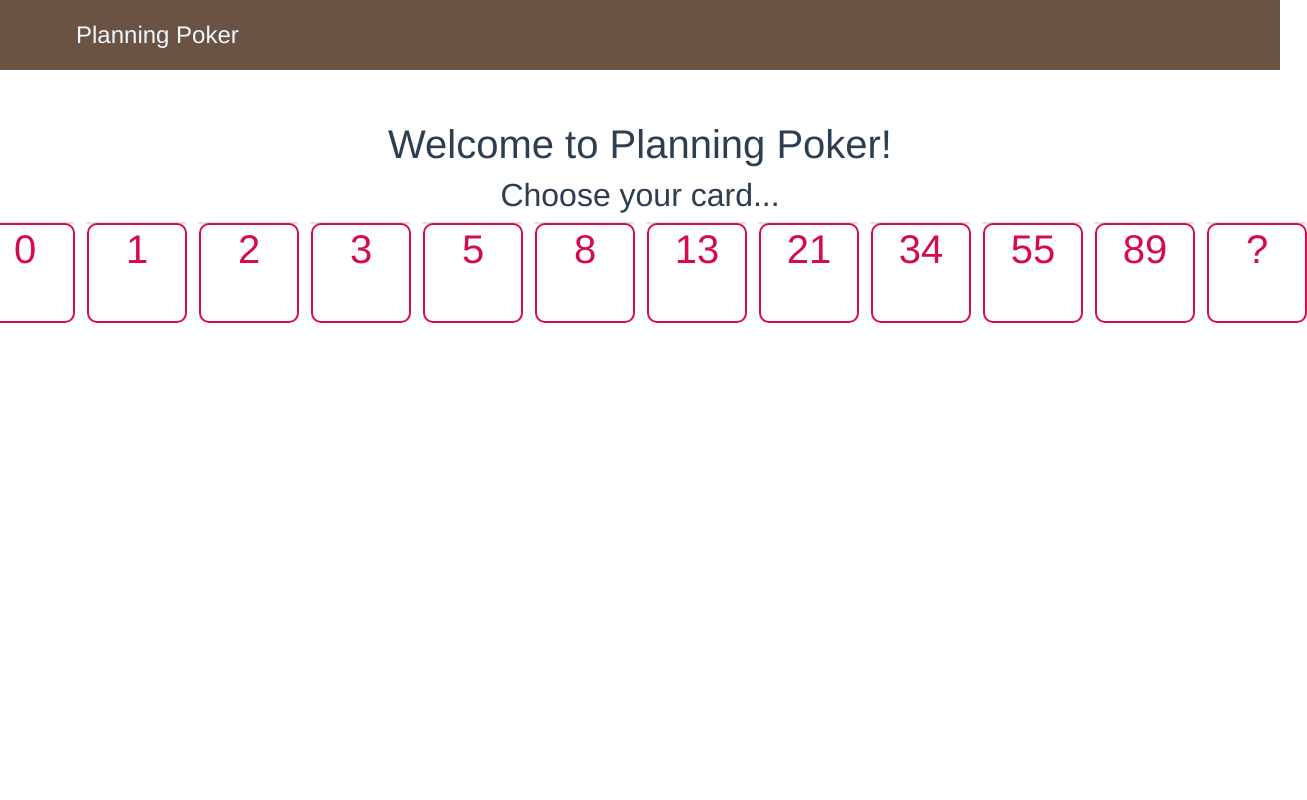
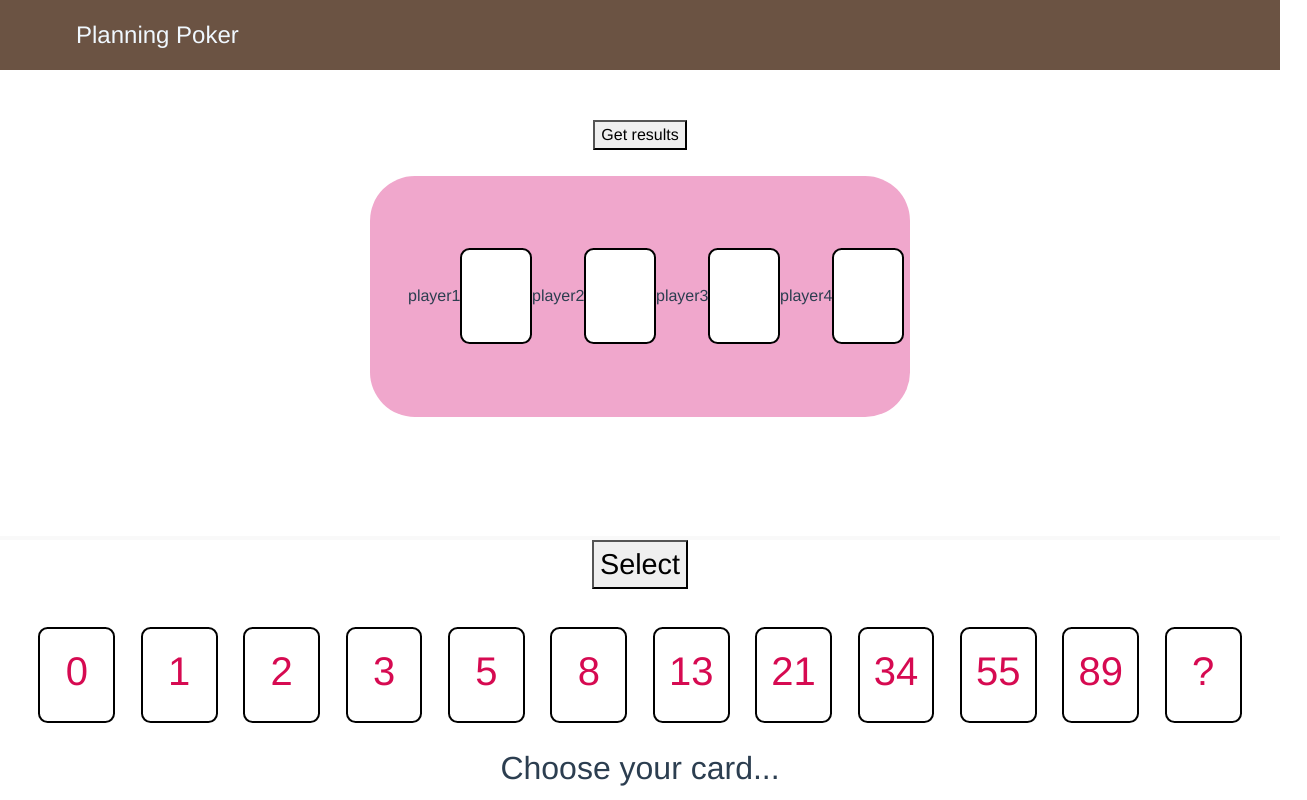
Before and after one commit to Rayti/PlanningPoker, a Vue app in the folder src/frontend/: page /game in a window 1280 px wide. Shown: the whole page, 1307 px wide, since content can reach past the window. Built offline with nearby package versions, Linux system fonts and the light colour scheme.

Commit message:
Pl-7 task realization

```diff
--- a/src/frontend/src/App.vue
+++ b/src/frontend/src/App.vue
@@ -1,23 +1,41 @@
 <template>
-  <div id="nav">
-      <header-bar></header-bar>
+  <div class="room">
+    <div id="nav">
+        <header-bar></header-bar>
+    </div>
+    <!-- <router-view></router-view> -->
+    <!-- <h1>Welcome to Planning Poker!</h1> -->
+    <div class="room-table">
+      <game-table :mainPlayerCard="this.mainPlayerCard" :isSelectionConfirmed="this.isSelectionConfirmed"/>
+      <main-player-space @selection="getSelection"/>
+    </div>
   </div>
-  <router-view></router-view>
-  <h1>Welcome to Planning Poker!</h1>
-  <DeckOfCards/>
 </template>
 
 <script>
 import HeaderBar from "@/components/header-bar";
-import DeckOfCards from './components/DeckOfCards.vue'
+import MainPlayerSpace from './components/MainPlayerSpace.vue'
+import GameTable from './components/GameTable.vue'
 
 export default {
   name: 'App',
   components: {
-    "header-bar": HeaderBar,
-    DeckOfCards
+    HeaderBar,
+    MainPlayerSpace,
+    GameTable
+  },
+  data() {
+        return {
+            mainPlayerCard: '',
+            isSelectionConfirmed: false
+        }
+    },
+  methods:{
+      getSelection($event){
+            this.mainPlayerCard = $event.selectedCard;
+            this.isSelectionConfirmed = $event.isSelectionConfirmed;
+      }
   }
-
 }
 </script>
 
@@ -42,4 +60,15 @@ body {
 #nav {
   padding: 30px;
 }
+.room {
+  display: flex;
+  flex-direction: column;
+  justify-content: center;
+}
+.room-table {
+  align-items: center;
+  display: flex;
+  justify-content: center;
+  max-width: 100vw;
+}
 </style>
--- a/src/frontend/src/components/DeckOfCards.vue
+++ /dev/null
@@ -1,44 +0,0 @@
-<template>
-    <div class="player-space">
-        <h2>Choose your card...</h2>
-        <section class="deck">
-            <PlanningPokerCard v-for="fibb in fibonacci" :key="`card-${fibb}`" :estimation="fibb"
-                                @select="selectCard(fibb)" :isSelected="selectedCard === fibb"/>
-        </section>
-    </div>
-</template>
-
-<script>
-import PlanningPokerCard from './PlanningPokerCard.vue';
-
-export default {
-    name: 'DeckOfCards',
-    components: {
-        PlanningPokerCard
-    },
-    data() {
-        return {
-            fibonacci: ['0', '1', '2', '3', '5', '8', '13', '21', '34', '55', '89', '?'],
-            selectedCard: ''
-        }
-    },
-    methods: {
-        selectCard(fibb) {
-            this.selectedCard = fibb
-        }
-    }
-}
-</script>
-
-<style>
-.player-space {
-    position: absolute;
-    width: 100%;
-}
-.deck {
-    display: grid;
-    grid-template-columns: repeat(12, 100px);
-    grid-column-gap: 12px;
-    justify-content: center;
-}
-</style>
--- /dev/null
+++ b/src/frontend/src/components/GameTable.vue
@@ -0,0 +1,177 @@
+<template>
+    <div class="game-table">
+        <div class="inside-table">
+            <div class="many-users">
+                <div></div>
+                <div class="top"><button @click="getResults">Get results</button></div>
+                <div></div>
+                <div class="left"></div>
+                <div class="tabelunia"><div class="content-table">
+                    <div>player1</div>
+                    <planning-poker-card :v-if="isSelectionConfirmed" :estimation="mainPlayerCard"/>
+                    <div>player2</div>
+                    <planning-poker-card :v-if="showResults" :estimation="playerTwo"/>
+                    <div>player3</div>
+                    <planning-poker-card :v-if="showResults" :estimation="playerThree"/>
+                    <div>player4</div>
+                    <planning-poker-card :v-if="showResults" :estimation="playerFour"/>
+                </div></div>
+                <div class="right"></div>
+                <div></div>
+                <div class="bot"><div class="bot-player"><div class="bot-player2"><div class="card-bot"></div></div></div></div>
+                <div></div>
+            </div>
+        </div>
+    </div>
+</template>
+
+<script>
+import PlanningPokerCard from './PlanningPokerCard.vue';
+
+export default {
+    name: 'GameTable',
+    components: {
+        PlanningPokerCard
+    },
+    props: {
+        mainPlayerCard: String,
+        isSelectionConfirmed: Boolean
+    },
+    data() {
+        return {
+            fibonacci: ['0', '1', '2', '3', '5', '8', '13', '21', '34', '55', '89', '?'],
+            showResults: false,
+            playerTwo: '',
+            playerThree: '',
+            playerFour: ''
+        }
+    },
+    methods: {
+        getResults() {
+            this.showResults = true;
+            this.playerTwo = this.fibonacci[Math.floor(Math.random() * (11))];
+            this.playerThree = this.fibonacci[Math.floor(Math.random() * (11))];
+            this.playerFour = this.fibonacci[Math.floor(Math.random() * (11))];
+        }
+    }
+}
+</script>
+
+
+<style>
+.game-table {
+    align-items: center;
+    display: flex;
+    justify-content: center;
+    max-width: 100vw;
+}
+
+.inside-table {
+    align-items: center;
+    display: flex;
+    justify-content: center;
+    margin: auto;
+    padding-bottom: 0;
+    width: 100%;
+}
+
+.many-users {
+    grid-gap: .8rem;
+    display: inline-grid;
+    grid-template-areas: "left top right" "left table right" "left bottom right";
+    grid-template-columns: 10.4rem 1fr 10.4rem;
+    grid-template-rows: auto 1fr auto;
+    margin: 0 auto;
+    min-height: 200px;
+    width: auto;
+}
+
+.user-lonely {
+    grid-template-rows: 8rem 1fr 13.4rem;
+}
+
+.top {
+    align-items: stretch;
+    grid-area: top;
+    z-index: 2;
+    /* align-items: flex-end; */
+    padding-bottom: .8rem;
+    /* align-items: center; */
+    display: flex;
+    justify-content: center;
+}
+.left {
+    grid-area: left;
+    flex-direction: column-reverse;
+    z-index: 3;
+    padding: 8rem 0;
+    align-items: center;
+    display: flex;
+    justify-content: center;
+}
+
+.tabelunia {
+    align-items: center;
+    display: flex;
+    justify-content: center;
+    background: #f0a7cc;
+    border-radius: 2.8rem;
+    grid-area: table;
+    height: auto;
+    margin: 0 auto;
+    min-height: 15.1rem;
+    min-width: 33.8rem;
+    padding: 0 1.6rem;
+    position: relative;
+    width: 100%;
+}
+.content-table {
+    align-items: center;
+    border-radius: 16px;
+    bottom: 2.4rem;
+    display: flex;
+    justify-content: center;
+    left: 2.4rem;
+    position: absolute;
+    right: 0.4rem;
+    top: 2.4rem;
+}
+.right{
+    grid-area: right;
+    padding: 8rem 0;
+    flex-direction: column-reverse;
+    z-index: 3;
+    align-items: center;
+    display: flex;
+    justify-content: center;
+}
+.bot {
+    align-items: stretch;
+    grid-area: bottom;
+    z-index: 2;
+    padding: 1.2rem 0 .4rem;
+    display: flex;
+    justify-content: center;
+}
+.bot-player {
+    max-width: 10.4rem;
+    width: 10.4rem;
+}
+.bot-player-2 {
+    align-items: center;
+    display: flex;
+    flex-direction: column;
+    height: 100%;
+    justify-content: space-evenly;
+    max-width: 100%;
+    perspective: 10rem;
+    perspective-origin: bottom;
+}
+
+.card-bot {
+    border-radius: .8rem;
+    height: 7rem;
+    width: 4rem;
+    flex-shrink: 0;
+}
+</style>
--- /dev/null
+++ b/src/frontend/src/components/MainPlayerSpace.vue
@@ -0,0 +1,112 @@
+<template>
+<div class="bottom-space">
+    <div class="player-space">
+        <div class="deck-label">
+            <button @click="confirmSelect">Select</button>
+        </div>
+        <div class="main-deck">
+            <ul>
+                <li v-for="fibb in fibonacci" :key="`card-${fibb}`">
+                    <planning-poker-card :estimation="fibb" @select="selectCard(fibb)"
+                                            :isSelected="selectedCard === fibb"/>
+                </li>
+            </ul>
+        </div>
+        <div class="deck-label">
+            <h2>Choose your card...</h2>
+        </div>
+    </div>
+    </div>
+</template>
+
+<script>
+import PlanningPokerCard from './PlanningPokerCard.vue';
+
+export default {
+    name: 'MainPlayerSpace',
+    components: {
+        PlanningPokerCard
+    },
+    data() {
+        return {
+            fibonacci: ['0', '1', '2', '3', '5', '8', '13', '21', '34', '55', '89', '?'],
+            selectedCard: '',
+            isSelectionConfirmed: false
+        }
+    },
+    methods:{
+        selectCard(fibb) {
+            if (this.selectedCard === fibb) {
+                this.selectedCard = ""
+            } else {
+                this.selectedCard = fibb
+            }
+        },
+        confirmSelect() {
+            this.isSelectionConfirmed = true
+            this.emitValue();
+        },
+        emitValue(){
+            this.$emit("selection", { selectedCard: this.selectedCard, isSelectionConfirmed: this.isSelectionConfirmed });
+        }
+    }
+}
+</script>
+
+<style>
+.bottom-space {
+    flex-shrink: 0;
+    height: 16rem;
+    overflow: hidden;
+    position: relative;
+    /* width: 100%; */
+    /* bottom: 5px;
+    display: grid;
+    grid-template-rows: auto; */
+    box-sizing: border-box;
+    outline-color: #74b3ff;
+}
+
+.player-space {
+    bottom: 0;
+    background: #fff;
+    border-top: 4px solid #f9f9f9;
+    left: 0;
+    position: fixed;
+    right: 0;
+    transition: all .1s;
+    z-index: 3;
+}
+
+.deck-label {
+      font-size: 1.8rem;
+    margin: 0 0 .8rem;
+    min-width: 48rem;
+    text-align: center;
+}
+
+.main-deck {
+      position: relative;
+}
+
+.main-deck ul {
+    list-style: none;
+    margin: 0;
+    max-width: 100%;
+    overflow-x: auto;
+    overflow-y: hidden;
+    padding: 1.6rem;
+    text-align: center;
+    user-select: none;
+    white-space: nowrap;
+    width: 100%;
+}
+
+.main-deck ul li {
+    display: inline-block;
+    margin: 0 .8rem;
+    transition: all .1s linear;
+    vertical-align: top;
+    white-space: nowrap;
+}
+</style>
--- a/src/frontend/src/components/PlanningPokerCard.vue
+++ b/src/frontend/src/components/PlanningPokerCard.vue
@@ -1,9 +1,9 @@
 <template>
-  <div class="card" @click="onClick">
-    <div class="card-face" :class="{ selected: isSelected }">
+  <!-- <div class="card" @click="click"> -->
+    <div class="planning-poker-card" @click="click" :class="{ selected: isSelected }">
       <h1 class="estimation">{{ estimation }}</h1>
     </div>
-  </div>
+  <!-- </div> -->
 </template>
 
 <script>
@@ -14,7 +14,7 @@ export default {
       isSelected: Boolean
     }, // ['estimation']
     methods: {
-      onClick() {
+      click() {
           this.$emit('select')
       }
     }
@@ -22,28 +22,30 @@ export default {
 </script>
 
 <style scoped>
-.card {
-  position: relative;
+
+.planning-poker-card {
+  border-radius: .6rem;
+  border: 2px solid black;
+  font-size: 19px;
+  height: 8rem;
+  width: 4.8rem;
+  align-items: center;
+  backface-visibility: hidden;
+  background: #fff;
+  /* border-radius: .6rem; */
+  display: flex;
+  font-weight: 700;
+  height: 6rem;
+  justify-content: center;
+  overflow: hidden;
 }
-.card-face {
-  width: 100px;
-  height: 100px;
-  position: absolute;
-  top: 0;
-  border-radius: 10px;
-  border: 2px solid rgb(214, 10, 81);
-  background-color: rgb(255, 255, 255);
-  /* color: white; */
-}
-.card-face.selected {
+
+.planning-poker-card.selected {
   background-color: rgb(200, 200, 200);
-  /* transform:rotateY(180deg); */
 }
 
 .estimation {
   font-family: Helvetica;
-  -webkit-font-smoothing: antialiased;
-  -moz-osx-font-smoothing: grayscale;
   text-align: center;
   color: rgb(214, 10, 81);
 }
```
